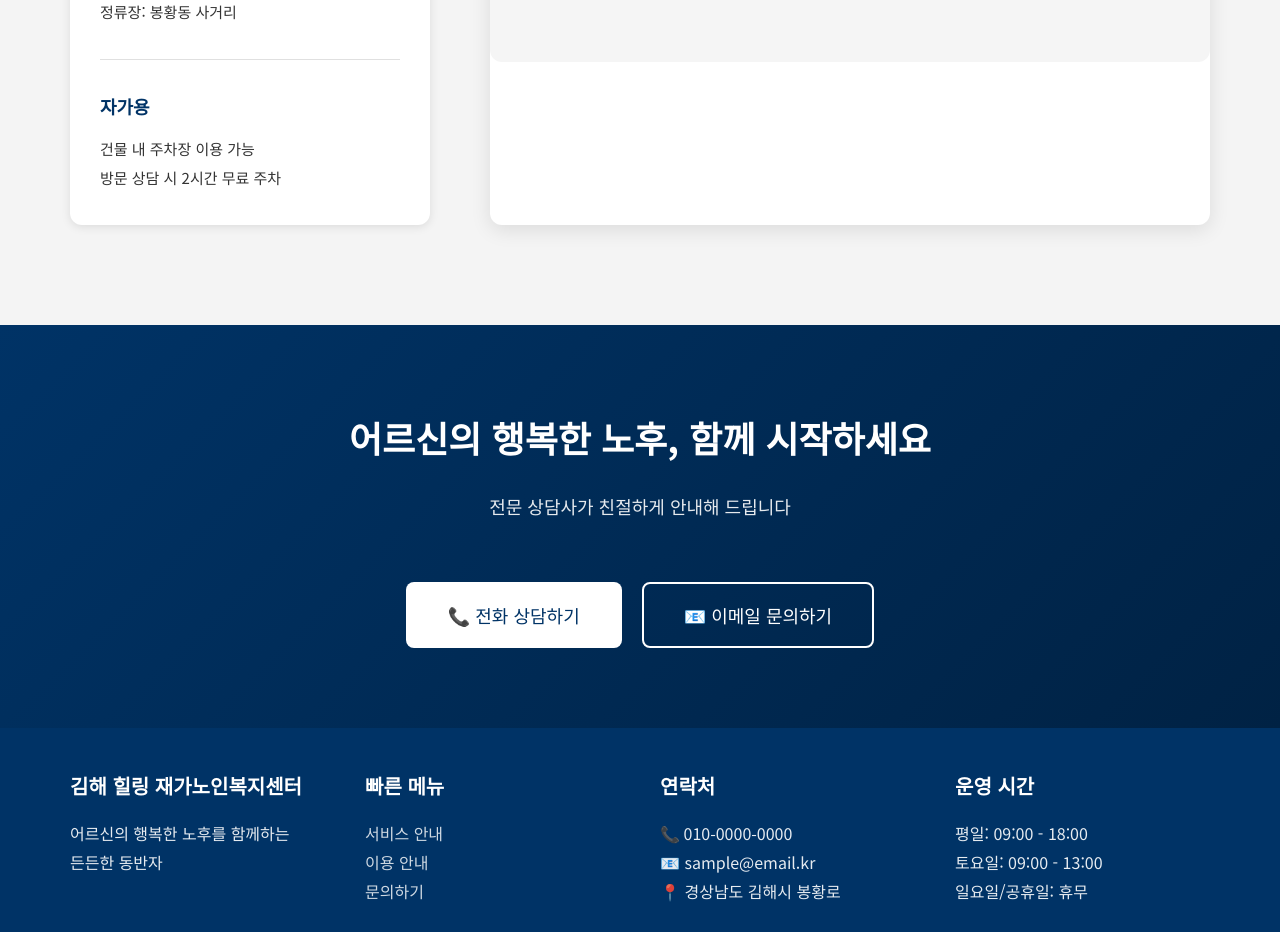
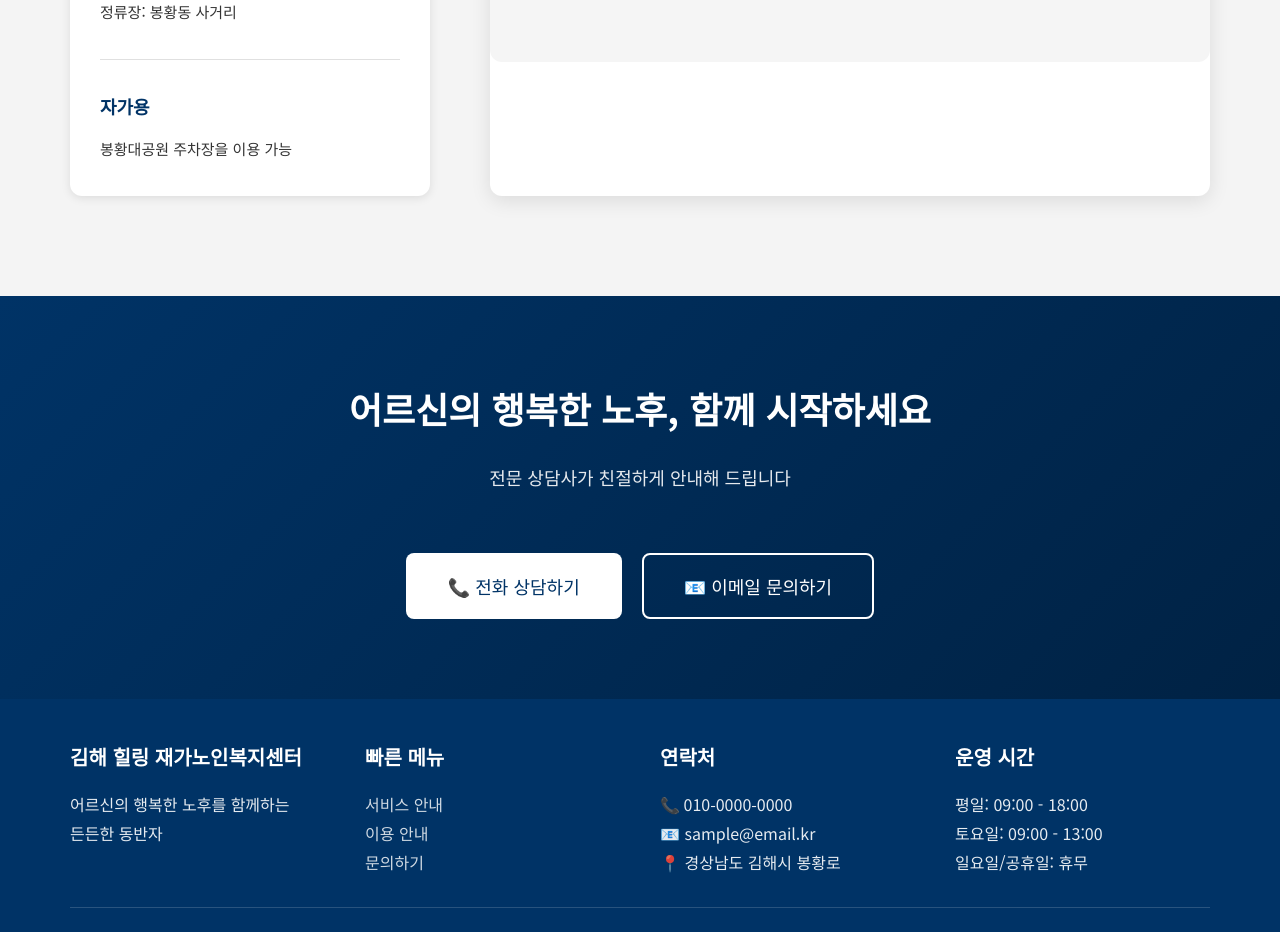
Before and after one commit to ujunja/health-website, a Nuxt app: page /contact in a window 1280 px wide. Shown: the part 1800-2732 px from the top of the page. Built offline with nearby package versions, Linux system fonts and the light colour scheme.

Commit message:
description change

```diff
--- a/pages/contact.vue
+++ b/pages/contact.vue
@@ -83,8 +83,7 @@
 
             <div class="info-section">
               <h3>자가용</h3>
-              <p>건물 내 주차장 이용 가능</p>
-              <p>방문 상담 시 2시간 무료 주차</p>
+              <p>봉황대공원 주차장을 이용 가능</p>
             </div>
           </div>
 
```
